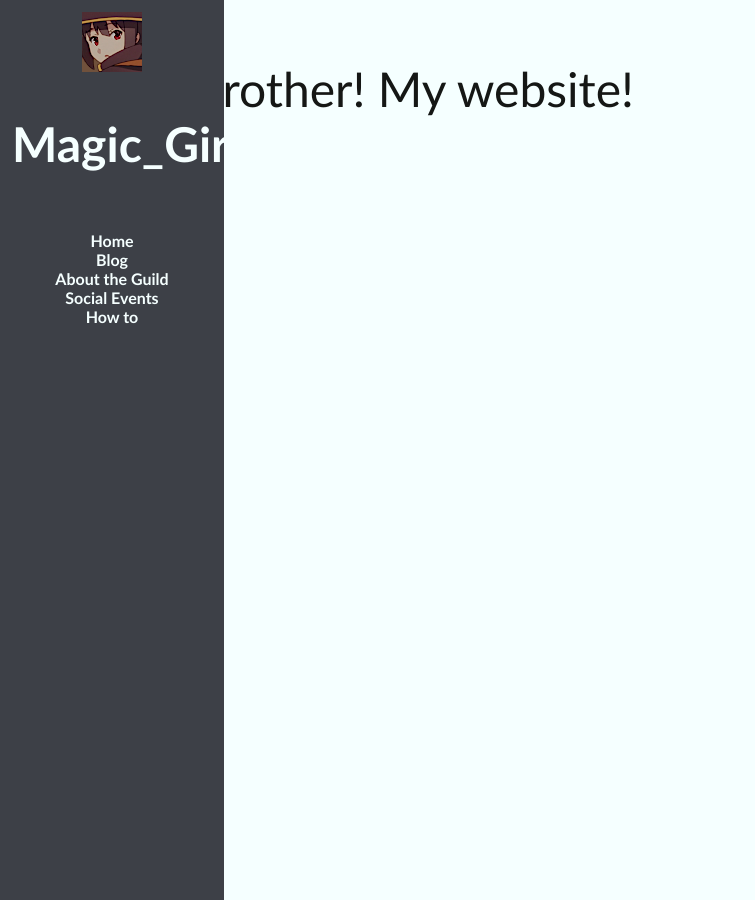
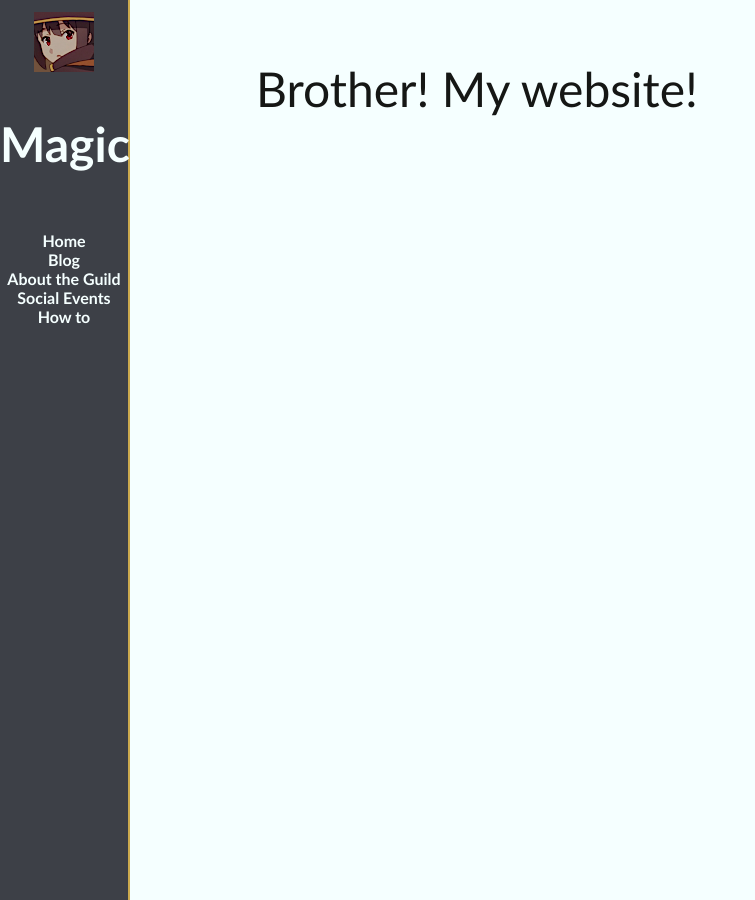
Before and after one commit to ideonella/ideonella.github.io, a Jekyll site: the page built from index.html, in a window 1280 px wide. Shown: the whole page, without its empty margins (0-755 px from the left). Built offline with Jekyll 4.4.1, drawn with Linux system fonts in a browser that asks for light colours.

Commit message:
Update main.scss

```diff
--- a/_sass/main.scss
+++ b/_sass/main.scss
@@ -15,7 +15,7 @@ $magic-fonts: 'Trebuchet MS', 'Arial', 'Sans-Serif';
 
 // html specific specialized section tags, these are the tags build into html that divide the page
 body {
-    margin: 60px auto;
+    margin: 60px 20%;
     width: 70%;
     font-family: $magic-fonts;
     background-color: $magic-white;
@@ -23,8 +23,9 @@ body {
 }
 
 nav {
-    padding: 12px;
-    width: 200px;
+    padding-top: 12px;
+    width: 10%;
+    min-width: 60px;
     height: 100%;
     list-style: none;
     font-weight: bold;
@@ -35,7 +36,7 @@ nav {
     text-align: center;
     background-color: $magic-gray;
     color: $magic-white;
-    border-right: 2px $magic-gold;
+    border-right: 2px solid $magic-gold;
 }
 
 nav ul, footer ul {
```
